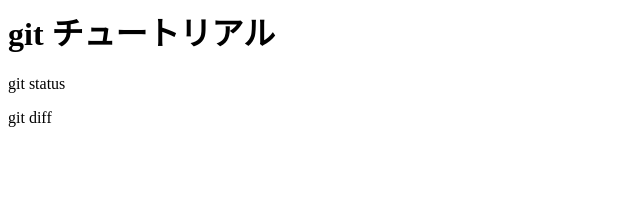
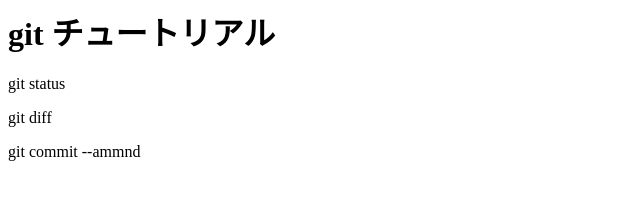
Before and after one commit to sheepx4/git_tutorial, a plain HTML site: page index.html in a window 1280 px wide. Shown: the whole page, without its empty margins (0-640 px from the left). Drawn offline with Linux system fonts and the light colour scheme.

Commit message:
git commit --ammd追記

```diff
--- a/index.html
+++ b/index.html
@@ -1,3 +1,4 @@
 <h1> git チュートリアル</h1>
 <p> git status </p>
 <p> git diff </p>
+<p> git commit --ammnd</p>
```
